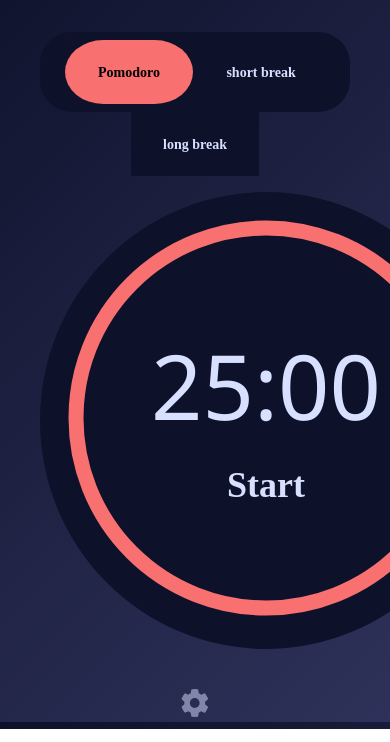
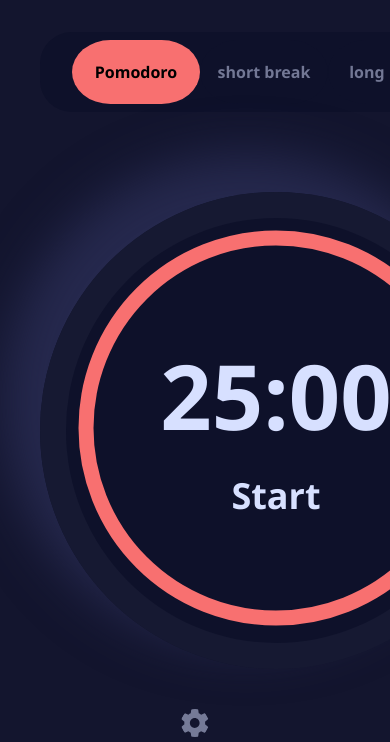
Before and after one commit to BoaduJnr/PomodoroApp, a plain HTML site: page index.html in a window 390 px wide. Shown: the part 115-857 px from the top of the page. Drawn offline with Linux system fonts and the light colour scheme.

Commit message:
Initial Works on Shadow Effect

```diff
--- a/index.html
+++ b/index.html
@@ -2,6 +2,7 @@
 <html>
 
   <head>
+    <meta name="viewport" content="width=device-width, initial-scale=1.0">
     <link rel="stylesheet" href="style.css" />
     <title>Frontend Mentor | Pomodoro app</title>
   </head>
@@ -13,9 +14,9 @@
           <img src="assets/logo.svg" alt="pomodoro logo">
         </div>
         <div class="control-buttons">
-          <button id="pomodoro">Pomodoro</button>
-          <button id="short" class="break">short break</button>
-          <button id="long" class="break">long break</button>
+            <button id="pomodoro">Pomodoro</button>
+            <button id="short" class="break">short break</button>
+            <button id="long" class="break">long break</button>
         </div>
         <div class="timer">
           <div class="controls">
@@ -50,27 +51,32 @@
                       <div>
                         <div>
                           <label for="set-pomodoro">pomodoro</label>
-                      <input id="set-pomodoro" type="number" min="0" value="25">
+                          <input id="set-pomodoro" type="number" min="0"
+                            value="25">
                         </div>
                         <div>
                           <label for="set-short-break">short break</label>
-                      <input id="set-short-break" type="number" min="0" value="5">
+                          <input id="set-short-break" type="number" min="0"
+                            value="5">
                         </div>
                         <div>
                           <label for="set-long-break">long break</label>
-                      <input id="set-long-break" type="number" min="0"  value="15">
+                          <input id="set-long-break" type="number" min="0"
+                            value="15">
                         </div>
                       </div>
                     </div>
                     <hr>
                     <div class="font">
-                      <label for="font">Font</label>
+                      <p>Font</p>
+                      <label for="font"></label>
                       <input type="radio" name="" id="font">
                       <input type="radio" name="" id="font">
                       <input type="radio" name="" id="font">
                     </div>
                     <hr>
                     <div class="color">
+                      <p>Color</p>
                       <label for="color">Color</label>
                       <input type="radio" name="" id="color">
                       <input type="radio" name="" id="color">
--- a/style.css
+++ b/style.css
@@ -6,12 +6,12 @@
 }
 
 body {
-  /* height: 100vh; */
+  height: 100%;
   display: flex;
   flex-direction: column;
   justify-content: space-between;
   padding-top: 51px;
-  background: linear-gradient(315deg, #2E325A 0%, #0E112A 100%);
+  background: rgb(19, 21, 46);
   font-family: Kumbh Sans;
 
 }
@@ -34,6 +34,35 @@ body {
 
 
 } */
+@media screen and (max-width: 480px) {
+  .small-container {
+    width: 100%; /* The width is 100%, when the viewport is 480px or smaller */
+  }
+  .logo-container{
+    text-align: center;
+    justify-content: space-around;
+  }
+  /* .control-buttons div{
+    width: 28rem;
+  } */
+}
+@media screen and (max-width: 800px) {
+  .small-container {
+    width: 100%; /* The width is 100%, when the viewport is 800px or smaller */
+  }
+  .control-buttons{
+    width: 28rem;
+  }
+}
+@media screen and (max-width: 1440px) {
+  .small-container {
+    width: 100%; /* The width is 100%, when the viewport is 1440px or smaller */
+  }
+  .control-buttons div{
+    width: 28rem;
+    text-align: center;
+  }
+}
 
 .logo-container {
   margin: 1rem;
@@ -44,6 +73,7 @@ body {
 #duration{
   background: linear-gradient(315deg, #0E112A 100%, #2E325A 0%);
   color: rgba(215, 224, 255, 1);
+  font-weight: 600;
 
 }
 .controls button{
@@ -60,25 +90,40 @@ body {
 .small-container {
   text-align: center;
   display: flexbox;
-  justify-content: space-evenly;
+  justify-content: center;
   color: linear-gradient(315deg, #2E325A 0%, #0E112A 100%);
   border: none;
 
 }
 
 .control-buttons {
+  display: flex;
   height: 80px;
-  /* width: 28rem; */
+  /* width: 20%; */
   padding-left: 0%;
   top: 101px;
   background-color: #0E112A;
-  border-radius: 50%;
   border-radius: 31.5px;
-  justify-content: space-around;
-  align-items: center;
-  /* text-align: center; */
+  justify-content: center;
+  text-align: center;
   margin: 40px;
 
+}
+#pomodoro {
+  border-radius: 20px;
+  border-radius: 30% / 50%;
+  background: #F87070
+}
+
+.break {
+  background: #0E112A;
+  color: rgba(215, 224, 255, 0.5);
+  border-radius: 20px;
+  border-radius: 30% / 50%;
+
+}
+.control-buttons .break:hover {
+  color: rgba(215, 224, 255, 1);
 }
 
 
@@ -86,9 +131,11 @@ body {
   position: relative;
   display: inline-block;
   margin: 40px;
-  border: 7mm solid  #0E112A;
+  border: 7mm solid  #161932;
   border-radius: 50% / 50%;
   background: linear-gradient(315deg, #0E112A 100%, #2E325A 0%);
+  padding: 10px;
+  box-shadow: -30px -30px 50px 8px #26294e;
 
 
 }
@@ -108,26 +155,12 @@ button {
   cursor: pointer;
   width: 8rem;
   height: 4rem;
-  font-family: Kumbh Sans;
-  font-size: 14px;
+  font-size: 1rem;
   font-weight: 700;
   line-height: 17px;
   letter-spacing: 0px;
   text-align: center;
   margin-top: 8px;
-
-
-}
-
-#pomodoro {
-  border-radius: 20px;
-  border-radius: 30% / 50%;
-  background: #F87070
-}
-
-.break {
-  background: #0E112A;
-  color: rgba(215, 224, 255, 1);
 
 
 }
```
